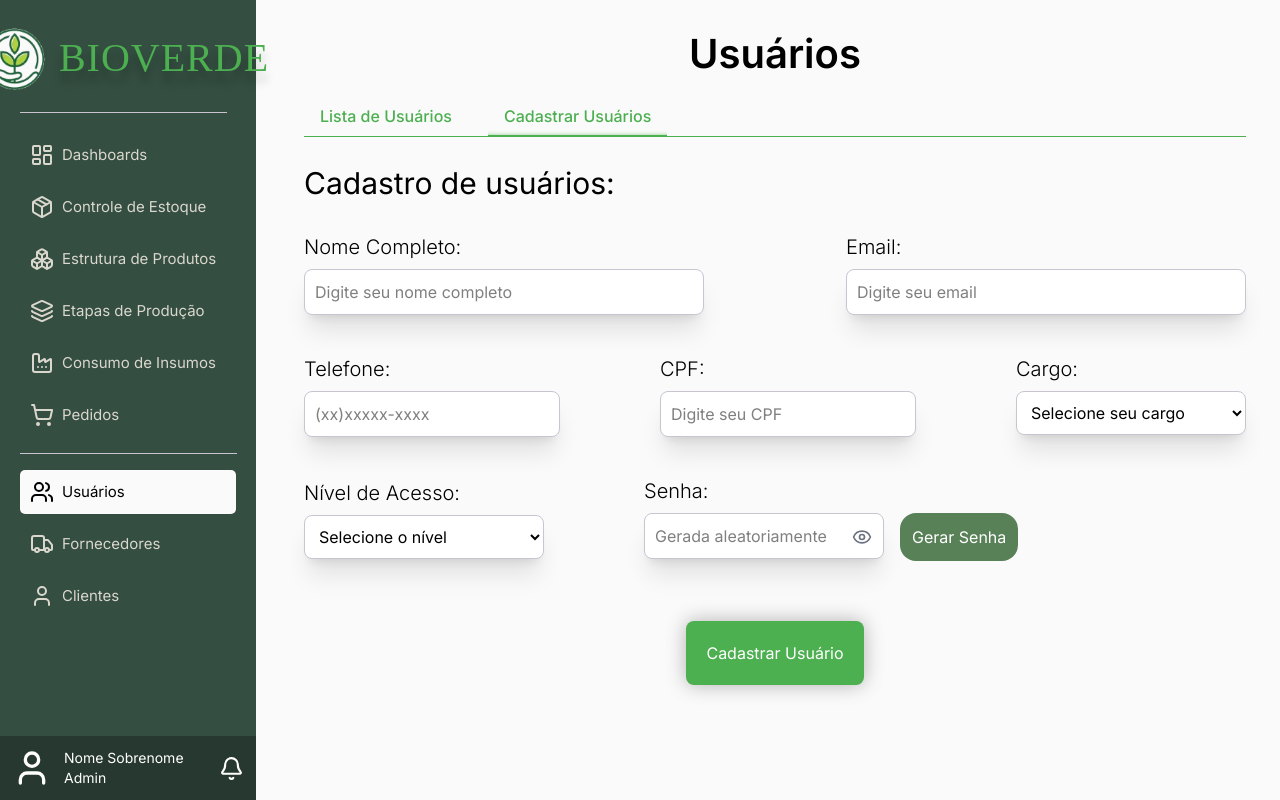
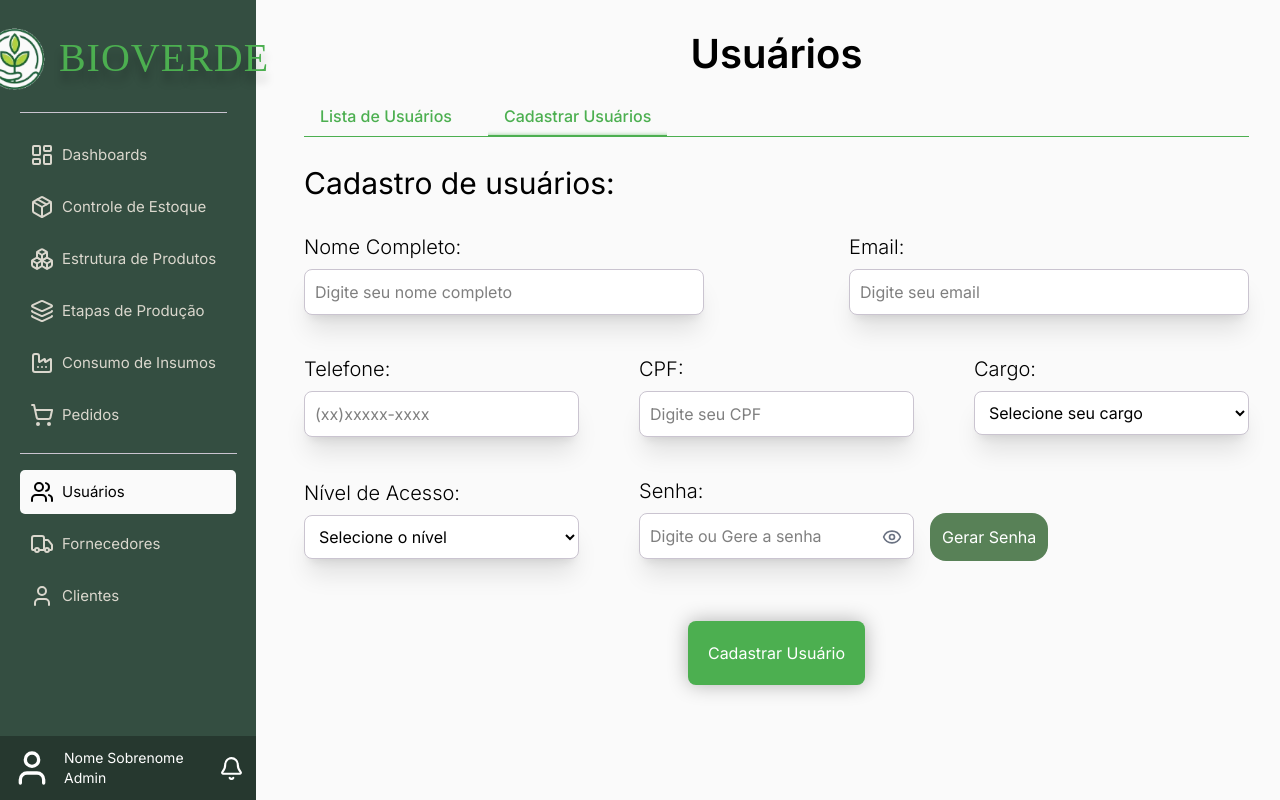
Before and after one commit to muriloLuix/BioVerde, a React (Vite) app in the folder front-end/: page /app/usuarios in a window 1280 px wide. Both pictures are taken after a click on the tab "Cadastrar Usuários". Built offline with nearby package versions, Linux system fonts and the light colour scheme; a web font is replaced by a local one.

Commit message:
Validações Cadastro de usuários finalizado

```diff
--- a/front-end/src/pages/page/UsersPage.tsx
+++ b/front-end/src/pages/page/UsersPage.tsx
@@ -6,7 +6,11 @@ import axios from "axios";
 export default function UsersPage() {
   const [activeTab, setActiveTab] = useState("list");
   const [isHidden, setIsHidden] = useState(false);
-  const [error, setError] = useState(false);
+  const [errors, setErrors] = useState({
+    position: false,
+    level: false,
+    password: false,
+  });
   const [formData, setFormData] = useState({
     name: "",
     email: "",
@@ -20,19 +24,28 @@ export default function UsersPage() {
 
   const handleChange = (e: React.ChangeEvent<HTMLInputElement | HTMLSelectElement>) => {
     setFormData({ ...formData, [e.target.name]: e.target.value });
-    setError(false);
+    setErrors((prevErrors) => ({ ...prevErrors, position: false, level: false, password: false }));
   };
 
   const handleSubmit = async (e: React.FormEvent) => {
     e.preventDefault();
 
-    if (!formData.name || !formData.email || !formData.tel || !formData.cpf || !formData.cargo || !formData.nivel || !formData.password) {
-      setError(true);
+    if (!formData.cargo ) {
+      setErrors((prevErrors) => ({ ...prevErrors, position: true }));
       return;
-  }
+    }
+    if (!formData.nivel) {
+      setErrors((prevErrors) => ({ ...prevErrors, level: true }));
+      return;
+    }
+    if (!formData.password || formData.password.length < 8) {
+      setErrors((prevErrors) => ({ ...prevErrors, password: true }));
+      return;
+    }
+
     try {
       const response = await axios.post(
-      "http://localhost/BioVerde/back-end/usuarios/cadastrar.usuario.php",
+        "http://localhost/BioVerde/back-end/usuarios/cadastrar.usuario.php",
         formData,
         { headers: { "Content-Type": "application/json" },
         withCredentials: true
@@ -47,6 +60,7 @@ export default function UsersPage() {
     }
   };
 
+
   const generatePassword = () => {
     const charset = "abcdefghijklmnopqrstuvwxyzABCDEFGHIJKLMNOPQRSTUVWXYZ0123456789!@#$%^&*";
     let newPassword = "";
@@ -55,6 +69,7 @@ export default function UsersPage() {
     }
 
     setFormData({ ...formData, password: newPassword });
+    setErrors((prevErrors) => ({ ...prevErrors, password: false }));
   };
 
 
@@ -356,7 +371,7 @@ export default function UsersPage() {
             <h2 className="text-3xl mb-8">Cadastro de usuários:</h2>
 
             {/* Linha Nome e Email*/}
-            <div className="flex gap-x-25 mb-10 justify-between">
+            <div className="flex mb-10 justify-between">
               <Form.Field name="name" className="flex flex-col">
                 <Form.Label className="flex justify-between items-center">
                   <span className="text-xl pb-2 font-light">Nome Completo:</span>
@@ -406,7 +421,7 @@ export default function UsersPage() {
             </div>
 
             {/* Linha Telefone, CPF, e Cargo*/}
-            <div className="flex gap-x-25 mb-10 justify-between">
+            <div className="flex gap-x-15 mb-10 justify-between">
               <Form.Field name="tel" className="flex flex-col">
                 <Form.Label className="flex justify-between items-center">
                   <span className="text-xl pb-2 font-light">Telefone:</span>
@@ -424,7 +439,7 @@ export default function UsersPage() {
                     autoComplete="tel"
                     value={formData.tel}
                     onChange={handleChange}
-                    className="bg-white border border-separator rounded-lg p-2.5 shadow-xl"
+                    className="bg-white border w-[275px] border-separator rounded-lg p-2.5 shadow-xl"
                   />
                 </Form.Control>
               </Form.Field>
@@ -445,7 +460,7 @@ export default function UsersPage() {
                     required
                     value={formData.cpf}
                     onChange={handleChange}
-                    className="bg-white border border-separator rounded-lg p-2.5 shadow-xl"
+                    className="bg-white border w-[275px] border-separator rounded-lg p-2.5 shadow-xl"
                   />
                 </Form.Control>
               </Form.Field>
@@ -453,15 +468,14 @@ export default function UsersPage() {
               <Form.Field name="cargo" className="flex flex-col">
                   <Form.Label className="flex justify-between items-center">
                     <span className="text-xl pb-2 font-light">Cargo:</span>
-                    {error && <span className="text-red-500 text-xs">Campo obrigatório*</span>}
+                    {errors.position && <span className="text-red-500 text-xs">Campo obrigatório*</span>}
                   </Form.Label>
                   <select
                     name="cargo"
                     id="cargo"
                     value={formData.cargo}
                     onChange={handleChange}
-                    required
-                    className="bg-white w-[230px] border border-separator rounded-lg p-2.5 shadow-xl"
+                    className="bg-white w-[275px] border border-separator rounded-lg p-2.5 shadow-xl"
                   >
                     <option value="" disabled>Selecione seu cargo</option>
                     <option value="analisVendas">Analista de Vendas</option>
@@ -478,22 +492,22 @@ export default function UsersPage() {
                     <option value="diretor">Diretor</option>
                   </select>
                 </Form.Field>
+
             </div>
 
             {/* Linha Nivel de Acesso e Senha*/}
-            <div className="flex gap-x-25 mb-10 items-center">
+            <div className="flex gap-x-15 mb-10 items-center">
               <Form.Field name="nivel" className="flex flex-col">
-                <Form.Label className="flex justify-between items-center">
+                <Form.Label className="flex justify-between items-center gap-4">
                   <span className="text-xl pb-2 font-light">Nível de Acesso:</span>
-                  {error && <span className="text-red-500 text-xs">Campo obrigatório*</span>}
+                  {errors.level && <span className="text-red-500 text-xs">Campo obrigatório*</span>}
                 </Form.Label>
                   <select
                     name="nivel"
                     id="nivel"
-                    required
                     value={formData.nivel}
                     onChange={handleChange}
-                    className="bg-white w-[240px] border border-separator rounded-lg p-2.5 shadow-xl"
+                    className="bg-white w-[275px] border border-separator rounded-lg p-2.5 shadow-xl"
                   >
                     <option value="" disabled>Selecione o nível</option>
                     <option value="funcionario">Funcionário</option>
@@ -503,14 +517,9 @@ export default function UsersPage() {
               </Form.Field>
 
               <Form.Field name="password" className="flex flex-col">
-                <Form.Label className="flex gap-13 items-center">
+                <Form.Label className="flex gap-25 items-center">
                   <span className="text-xl pb-2 font-light">Senha:</span>
-                  <Form.Message className="text-red-500 text-xs" match="valueMissing">
-                   A senha é obrigatória*
-                  </Form.Message>
-                  <Form.Message className="text-red-500 text-xs" match="tooShort">
-                    A senha deve ter pelo menos 8 caracteres*
-                  </Form.Message>
+                  {errors.password && <span className="text-red-500 text-xs">A senha deve ter pelo menos 8 caracteres*</span>}
                 </Form.Label>
                 <div className="flex gap-4">
                   <div className="relative">
@@ -519,12 +528,10 @@ export default function UsersPage() {
                         type={isHidden ? "text" : "password"}
                         name="password"
                         id="password"
-                        placeholder="Gerada aleatoriamente"
-                        required
+                        placeholder="Digite ou Gere a senha"
                         value={formData.password}
                         onChange={handleChange}
-                        minLength={8}
-                        className="bg-white w-[240px] border border-separator rounded-lg p-2.5 shadow-xl"
+                        className="bg-white w-[275px] border border-separator rounded-lg p-2.5 shadow-xl"
                       />
                     </Form.Control>
                     {/* Botão de Mostrar/Ocultar Senha */}
```
Also changed, not shown: front-end/src/shared/components/EmailRecoverPassword.tsx (+0 -9 lines).
